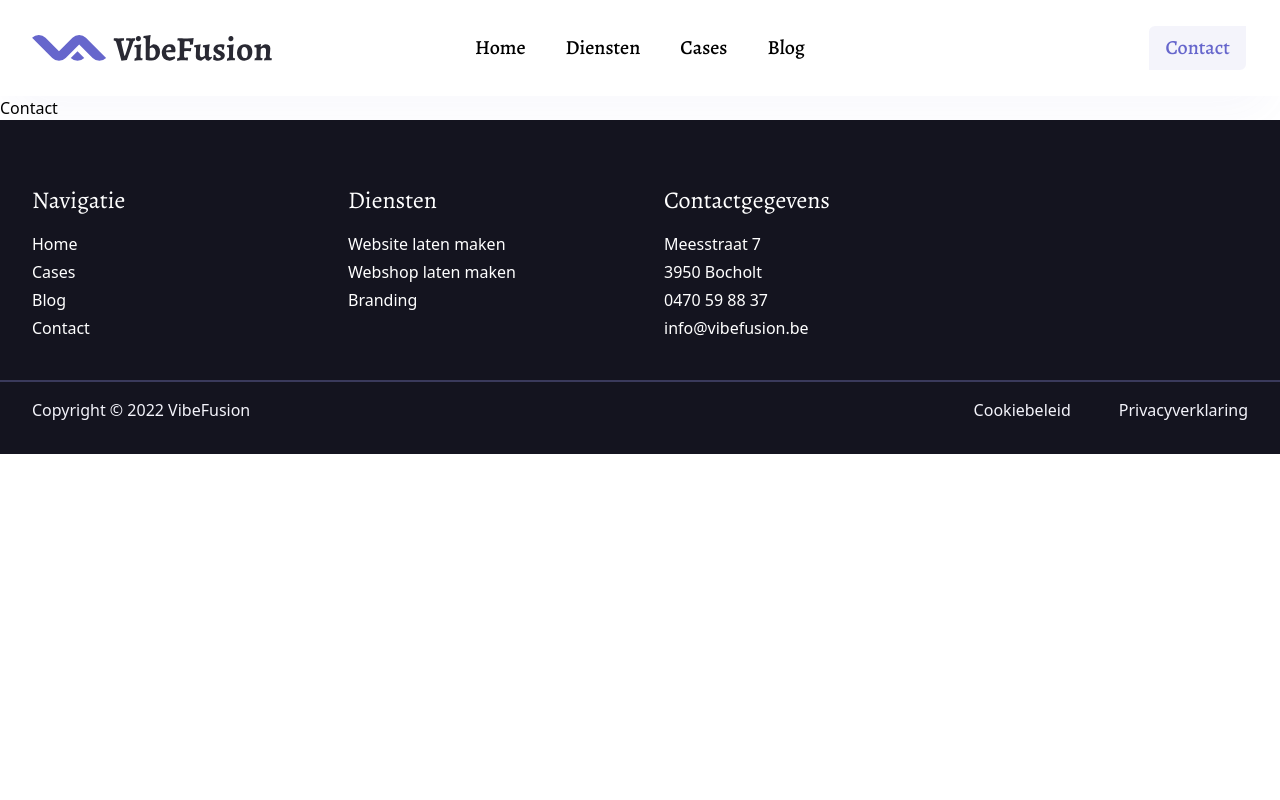
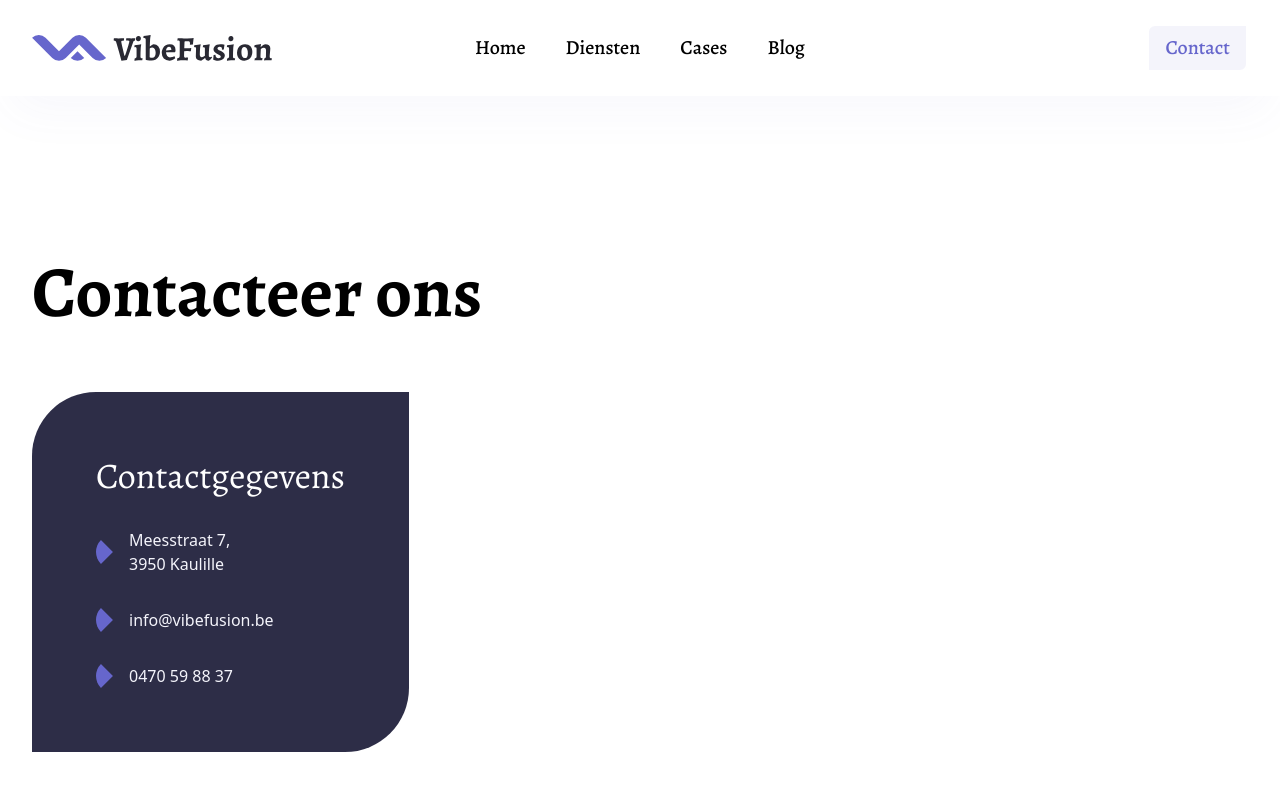
Before and after one commit to Citingdude/vibefusion-front-end, a Nuxt app: page /contact in a window 1280 px wide. Shown: the top 800 px of the page. Built offline with nearby package versions, Linux system fonts and the light colour scheme.

Commit message:
Create contact page

```diff
--- a/pages/contact.vue
+++ b/pages/contact.vue
@@ -1,8 +1,49 @@
 <template>
   <div>
-    Contact
+    <section class="py-20 lg:py-40">
+      <div class="container">
+        <h1 class="mb-16 text-5xl font-bold md:text-6xl lg:text-7xl font-display">
+          Contacteer ons
+        </h1>
+
+        <!-- Content -->
+        <div class="grid lg:grid-cols-2">
+          <div class="p-12 sm:p-16 bg-dark-200 rounded-tl-4xl rounded-br-4xl w-max">
+            <h2
+              class="mb-8 text-3xl font-normal lg:text-4xl text-light-main font-display"
+            >
+              Contactgegevens
+            </h2>
+
+            <div class="space-y-8 text-light-alt">
+              <div class="flex items-center space-x-4">
+                <IconsArrow />
+
+                <p>
+                  Meesstraat 7, <br />
+                  3950 Kaulille
+                </p>
+              </div>
+              <div class="flex items-center space-x-4">
+                <IconsArrow />
+
+                <p>
+                  info@vibefusion.be
+                </p>
+              </div>
+              <div class="flex items-center space-x-4">
+                <IconsArrow />
+
+                <p>
+                  0470 59 88 37
+                </p>
+              </div>
+            </div>
+          </div>
+        </div>
+      </div>
+    </section>
   </div>
 </template>
 
-<script setup>
-</script>
+<script setup></script>
```
